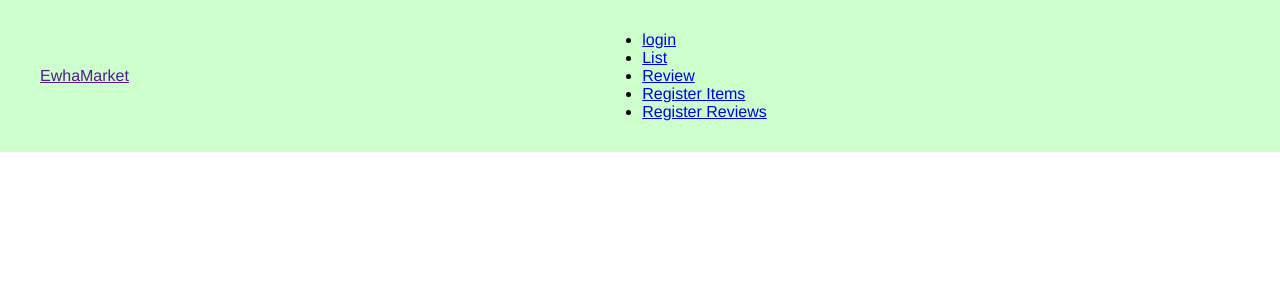
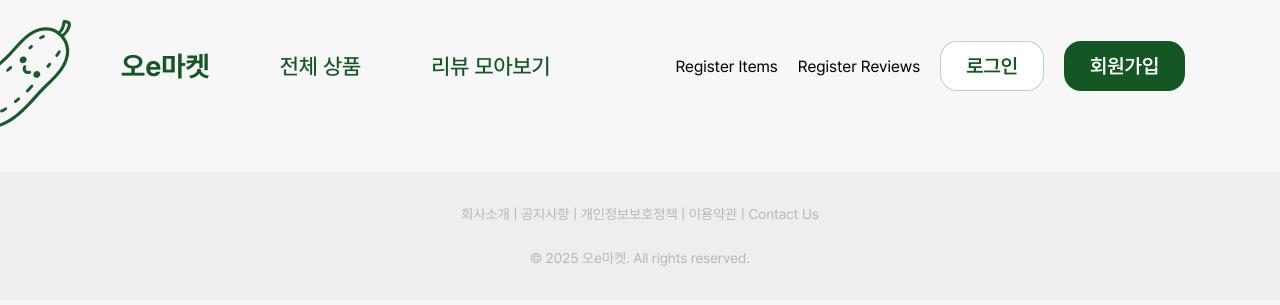
Before and after one commit to won-gg/flask_project2025, a Flask app: page / in a window 1280 px wide. Shown: the top 305 px of the page. Run offline with Flask 3, Linux system fonts and the light colour scheme.

Commit message:
add styles of navbar and footer

```diff
--- /dev/null
+++ b/static/fonts.css
@@ -0,0 +1,63 @@
+/* Pretendard 폰트 전체 weight 설정 */
+@font-face {
+  font-family: 'Pretendard';
+  font-weight: 100;
+  font-style: normal;
+  src: url('./assets/fonts/Pretendard-Thin.woff2') format('woff2');
+}
+
+@font-face {
+  font-family: 'Pretendard';
+  font-weight: 200;
+  font-style: normal;
+  src: url('./assets/fonts/Pretendard-ExtraLight.woff2') format('woff2');
+}
+
+@font-face {
+  font-family: 'Pretendard';
+  font-weight: 300;
+  font-style: normal;
+  src: url('./assets/fonts/Pretendard-Light.woff2') format('woff2');
+}
+
+@font-face {
+  font-family: 'Pretendard';
+  font-weight: 400;
+  font-style: normal;
+  src: url('./assets/fonts/Pretendard-Regular.woff2') format('woff2');
+}
+
+@font-face {
+  font-family: 'Pretendard';
+  font-weight: 500;
+  font-style: normal;
+  src: url('./assets/fonts/Pretendard-Medium.woff2') format('woff2');
+}
+
+@font-face {
+  font-family: 'Pretendard';
+  font-weight: 600;
+  font-style: normal;
+  src: url('./assets/fonts/Pretendard-SemiBold.woff2') format('woff2');
+}
+
+@font-face {
+  font-family: 'Pretendard';
+  font-weight: 700;
+  font-style: normal;
+  src: url('./assets/fonts/Pretendard-Bold.woff2') format('woff2');
+}
+
+@font-face {
+  font-family: 'Pretendard';
+  font-weight: 800;
+  font-style: normal;
+  src: url('./assets/fonts/Pretendard-ExtraBold.woff2') format('woff2');
+}
+
+@font-face {
+  font-family: 'Pretendard';
+  font-weight: 900;
+  font-style: normal;
+  src: url('./assets/fonts/Pretendard-Black.woff2') format('woff2');
+}
--- a/static/style.css
+++ b/static/style.css
@@ -1,7 +1,22 @@
 /* 전체 기본 설정 */
 body {
   margin: 0;
-  font-family: "Helvetica", "Arial", sans-serif;
+  font-family: 'Pretendard', sans-serif;
+  font-weight: 400; /* regular */
+  background-color: #F7F7F7;
+}
+
+/* 링크 기본 스타일: 기본 브라우저 파란/보라색 제거 */
+/* color: inherit 로 설정하면 부모 요소의 텍스트 색을 따름 */
+a, a:visited {
+  color: inherit;
+  text-decoration: none; /* 밑줄 제거 */
+}
+
+/* 필요하면 호버/포커스에서 색 변화 주기 */
+a:hover, a:focus {
+  color: inherit;
+  text-decoration: underline;
 }
 
 /* 네비게이션 바 스타일 */
@@ -9,12 +24,18 @@ body {
   display: flex;
   justify-content: space-between;
   align-items: center;
-  background-color: #CCFFCC; /* 연두 */
-  padding: 15px 40px;
+  background-color: #F7F7F7;
+}
+
+.navbar__left {
+  display: flex;
+  align-items: center;
+  gap: 40px;
+  padding-right: 20px;
 }
 
 /* 로고 영역 */
-.navbar_logo a {
+.navbar__logo a {
   color: white;
   font-size: 20px;
   font-weight: bold;
@@ -22,29 +43,59 @@ body {
 }
 
 /* 메뉴 영역 */
-.navbar_menu {
-  list-style: none;
-  display: flex;
-  margin: 0;
-  padding: 0;
-}
+.navbar__menu {
+  display: inline-flex;
+  height: 80px;
+  padding: 20px 10px;
+  align-items: center;
+  gap: 70px;
+  flex-shrink: 0;
 
-/* 메뉴 항목 */
-.navbar_menu li {
-  margin-left: 25px;
+  color: var(--main, #155724);
+  font-size: 22px;
+  font-weight: 500;
+  line-height: normal;
 }
 
 /* 메뉴 링크 스타일 */
-.navbar_menu a {
-  color: white;
-  text-decoration: none;
-  font-size: 16px;
-  transition: color 0.3s;
+.navbar__menu a {
+  font-size: 22px;
+  transition: color 0.05s;
 }
 
-/* 마우스 올렸을 때 효과 */
-.navbar_menu a:hover {
-  color: #9fc3ff; /* 밝은 파란색 */
+.navbar__right {
+  display: inline-flex;
+  padding: 20px 10px;
+  align-items: center;
+  gap: 20px;
+}
+
+.login_button, .signup_button {
+  color: var(--main, #155724);
+  font-family: Pretendard;
+  font-size: 20px;
+  font-weight: 600;
+  text-decoration: none;
+
+  display: flex;
+  padding: 12px 25px;
+  justify-content: center;
+  align-items: center;
+  gap: 10px;
+
+  border-radius: 17px;
+  border: 1px solid rgba(21, 87, 36, 0.28);
+  background: #FFF;
+}
+
+.signup_button {
+  color: #FFF;
+  border-radius: 17px;
+  background: var(--main, #155724);
+}
+
+.login_button:hover a, .signup_button:hover a {
+  text-decoration: none;
 }
 
 /* 본문 내용 */
@@ -53,3 +104,23 @@ section, p {
   color: #333;
   font-size: 18px;
 }
+
+footer {
+  display: flex;
+  width: 100%;
+  height: 128px;
+  flex-direction: column;
+  justify-content: center;
+  align-items: center;
+  flex-shrink: 0;
+  background: #EEE;
+}
+
+footer p {
+  color: #B7B7B7;
+  text-align: center;
+  font-family: Pretendard;
+  font-size: 14px;
+  font-weight: 400;
+  padding: 0%;
+}
--- a/templates/index.html
+++ b/templates/index.html
@@ -5,29 +5,39 @@
   <meta name="viewport" content="width=device-width, initial-scale=1.0">
   <title>Home</title>
   <link rel="stylesheet" href="{{ url_for('static', filename='style.css') }}">
+  <link rel="stylesheet" href="{{ url_for('static', filename='fonts.css') }}">
   <script src="{{ url_for('static', filename='main.js') }}" defer></script>
 </head>
 <body>
   <nav class="navbar">
+    <div class="navbar__left">
     <div class="navbar__logo">
-
-      <a href="">EwhaMarket</a>
+        <img src="../static/assets/nav_logo.svg" alt="Logo SVG" />
+      </div>
+      <div class="navbar__menu">
+        <a href="" style="font-weight: 700; font-size: 28px;">오e마켓</a>
+        <a href="/list">전체 상품</a>
+        <a href="/review">리뷰 모아보기</a>
+      </div>
     </div>
-  <ul class="navbar__menu">
-    <li><a href="/login">login</a></li>
-    <li><a href="/list">List</a></li>
-    <li><a href="/review">Review</a></li>
-    <li><a href="/reg_items">Register Items</a></li>
-    <li><a href="/reg_reviews">Register Reviews</a></li>
-  </ul>
-  <a href="#" class="navbar__toogleBtn">
-    <i class="fas fa-bars"></i>
-  </a>
+    <div class="navbar__right">
+      <a href="/reg_items">Register Items</a>
+      <a href="/reg_reviews">Register Reviews</a>
+      <div class="login_button"><a href="/login">로그인</a></div>
+      <div class="signup_button"><a href="/signup">회원가입</a></div>
+    </div>
+    <a href="#" class="navbar__toogleBtn">
+      <i class="fas fa-bars"></i>
+    </a>
   </nav>
   <section>
   {% block section %}
 
   {% endblock section %}
   </section>
+  <footer>
+    <p>회사소개 | 공지사항 | 개인정보보호정책 | 이용약관 | Contact Us</p>
+    <p>© 2025 오e마켓. All rights reserved.</p>
+  </footer>
 </body>
 </html>
```
Also changed, not shown: static/assets/fonts/Pretendard-Black.woff2 (added), static/assets/fonts/Pretendard-Bold.woff2 (added), static/assets/fonts/Pretendard-ExtraBold.woff2 (added), static/assets/fonts/Pretendard-ExtraLight.woff2 (added), static/assets/fonts/Pretendard-Light.woff2 (added), static/assets/fonts/Pretendard-Medium.woff2 (added), static/assets/fonts/Pretendard-Regular.woff2 (added), static/assets/fonts/Pretendard-SemiBold.woff2 (added), static/assets/fonts/Pretendard-Thin.woff2 (added), static/assets/nav_logo.svg (added).
